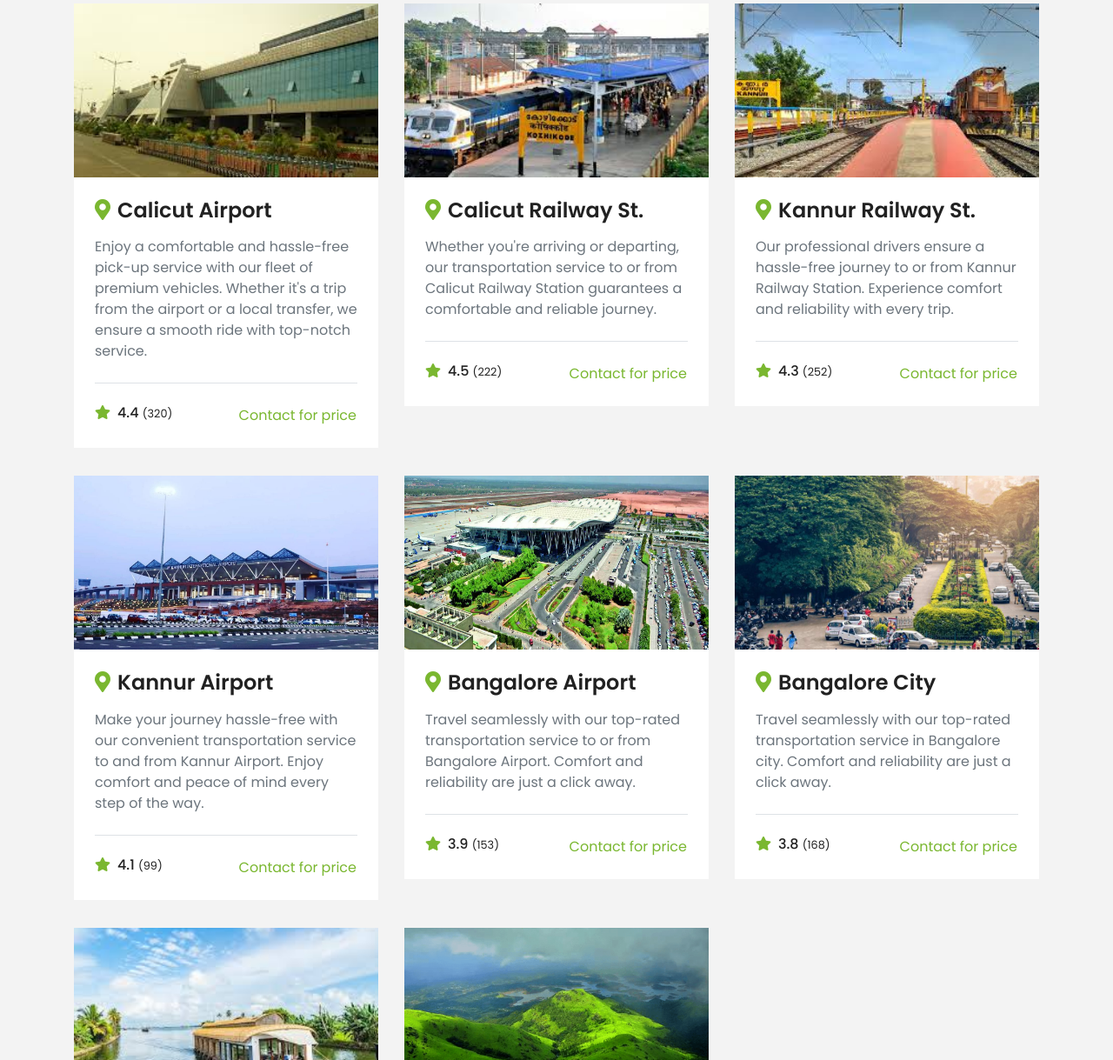
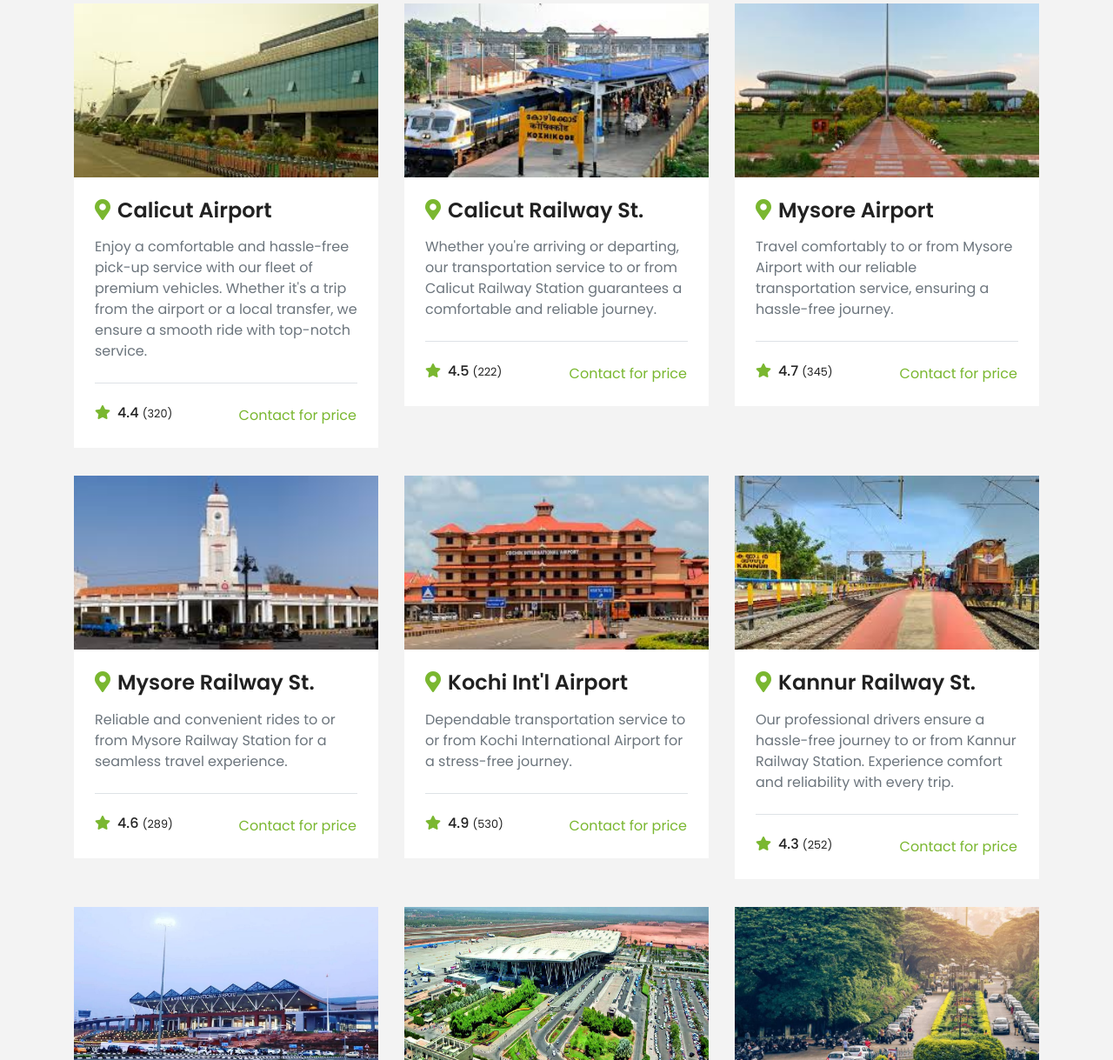
Before and after one commit to DistroZX/wayandSightseeing, a plain HTML site: page service.html in a window 1280 px wide. Shown: the part 1995-3214 px from the top of the page at 87% size. Drawn offline with nearby package versions, Linux system fonts and the light colour scheme.

Commit message:
added 3 more places in pickup and drop

```diff
--- a/service.html
+++ b/service.html
@@ -306,6 +306,70 @@
                         </div>
                     </div>
                 </div>
+                <div class="col-lg-4 col-md-6 mb-4">
+                    <div class="package-item bg-white mb-2">
+                        <img class="img-fluid" src="img/mysoor-ariport.jpeg" alt="Service at Mysore Airport"
+                            style="width: 400px; height: 200px; object-fit: cover;">
+                        <div class="p-4">
+                            <div class="d-flex justify-content-between mb-3">
+                                <h4 class="m-0"><i class="fa fa-map-marker-alt text-primary mr-2"></i>Mysore Airport</h4>
+                            </div>
+                            <p class="m-0 text-muted">Travel comfortably to or from Mysore Airport with our reliable transportation
+                                service, ensuring a hassle-free journey.</p>
+                            <div class="border-top mt-4 pt-4">
+                                <div class="d-flex justify-content-between">
+                                    <h6 class="m-0"><i class="fa fa-star text-primary mr-2"></i>4.7 <small>(345)</small></h6>
+                                    <a href="https://wa.me/?text=Hi,%20I'm%20interested%20in%20the%20transportation%20service%20at%20Mysore%20Airport.%20Please%20provide%20the%20details%20and%20price."
+                                        class="btn btn-link m-0 p-0 text-primary">Contact for price</a>
+                                </div>
+                            </div>
+                        </div>
+                    </div>
+                </div>
+
+                <div class="col-lg-4 col-md-6 mb-4">
+                    <div class="package-item bg-white mb-2">
+                        <img class="img-fluid" src="img/mysoor-railwaystation.jpeg" alt="Service at Mysore Railway Station"
+                            style="width: 400px; height: 200px; object-fit: cover;">
+                        <div class="p-4">
+                            <div class="d-flex justify-content-between mb-3">
+                                <h4 class="m-0"><i class="fa fa-map-marker-alt text-primary mr-2"></i>Mysore Railway St.</h4>
+                            </div>
+                            <p class="m-0 text-muted">Reliable and convenient rides to or from Mysore Railway Station for a seamless
+                                travel experience.</p>
+                            <div class="border-top mt-4 pt-4">
+                                <div class="d-flex justify-content-between">
+                                    <h6 class="m-0"><i class="fa fa-star text-primary mr-2"></i>4.6 <small>(289)</small></h6>
+                                    <a href="https://wa.me/?text=Hi,%20I'm%20interested%20in%20the%20transportation%20service%20at%20Mysore%20Railway%20Station.%20Please%20provide%20the%20details%20and%20price."
+                                        class="btn btn-link m-0 p-0 text-primary">Contact for price</a>
+                                </div>
+                            </div>
+                        </div>
+                    </div>
+                </div>
+
+
+                <div class="col-lg-4 col-md-6 mb-4">
+                    <div class="package-item bg-white mb-2">
+                        <img class="img-fluid" src="img/cochin-airport.jpeg" alt="Service at Kochi International Airport"
+                            style="width: 400px; height: 200px; object-fit: cover;">
+                        <div class="p-4">
+                            <div class="d-flex justify-content-between mb-3">
+                                <h4 class="m-0"><i class="fa fa-map-marker-alt text-primary mr-2"></i>Kochi Int'l Airport</h4>
+                            </div>
+                            <p class="m-0 text-muted">Dependable transportation service to or from Kochi International Airport for a
+                                stress-free journey.</p>
+                            <div class="border-top mt-4 pt-4">
+                                <div class="d-flex justify-content-between">
+                                    <h6 class="m-0"><i class="fa fa-star text-primary mr-2"></i>4.9 <small>(530)</small></h6>
+                                    <a href="https://wa.me/?text=Hi,%20I'm%20interested%20in%20the%20transportation%20service%20at%20Kochi%20International%20Airport.%20Please%20provide%20the%20details%20and%20price."
+                                        class="btn btn-link m-0 p-0 text-primary">Contact for price</a>
+                                </div>
+                            </div>
+                        </div>
+                    </div>
+                </div>
+
 
                 <!-- Kannur Railway Station -->
                 <div class="col-lg-4 col-md-6 mb-4">
```
Also changed, not shown: img/cochin-airport.jpeg (added), img/mysoor-ariport.jpeg (added), img/mysoor-railwaystation.jpeg (added).
